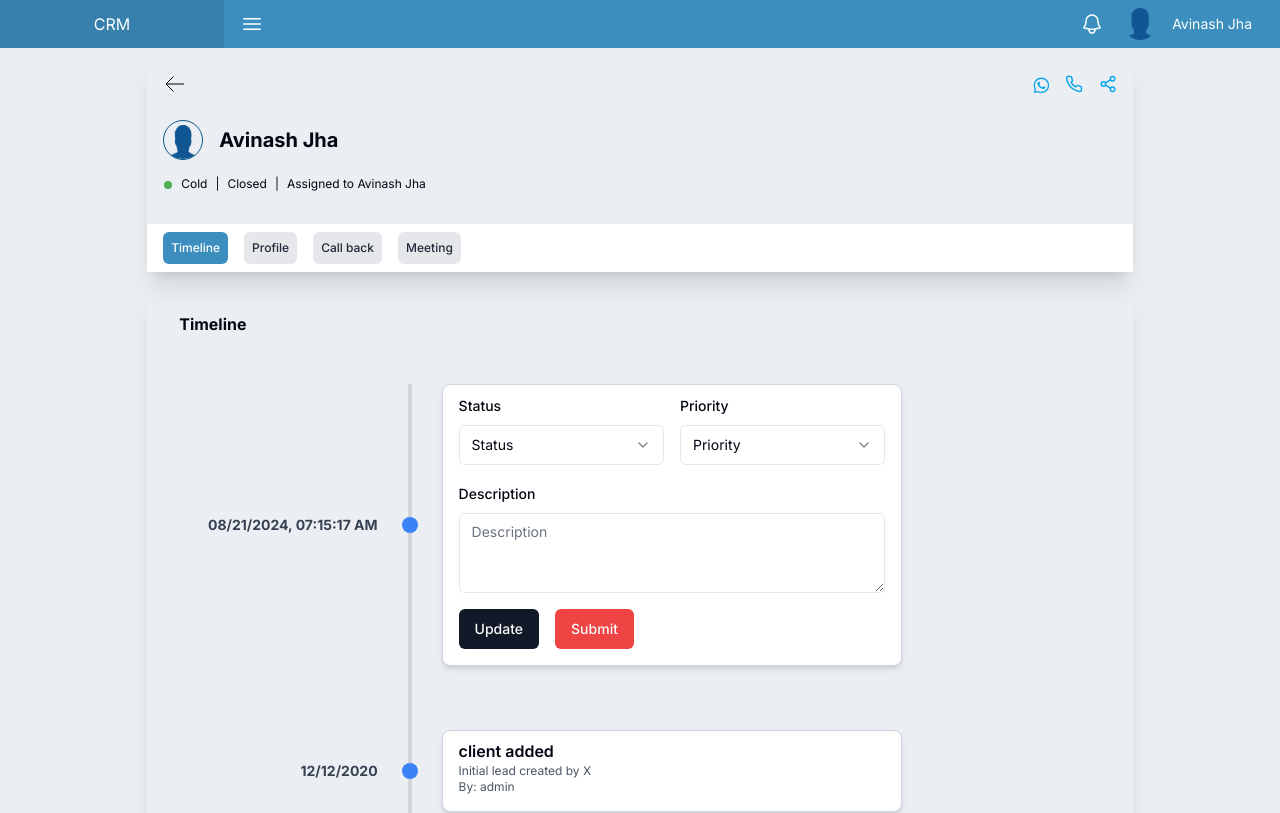
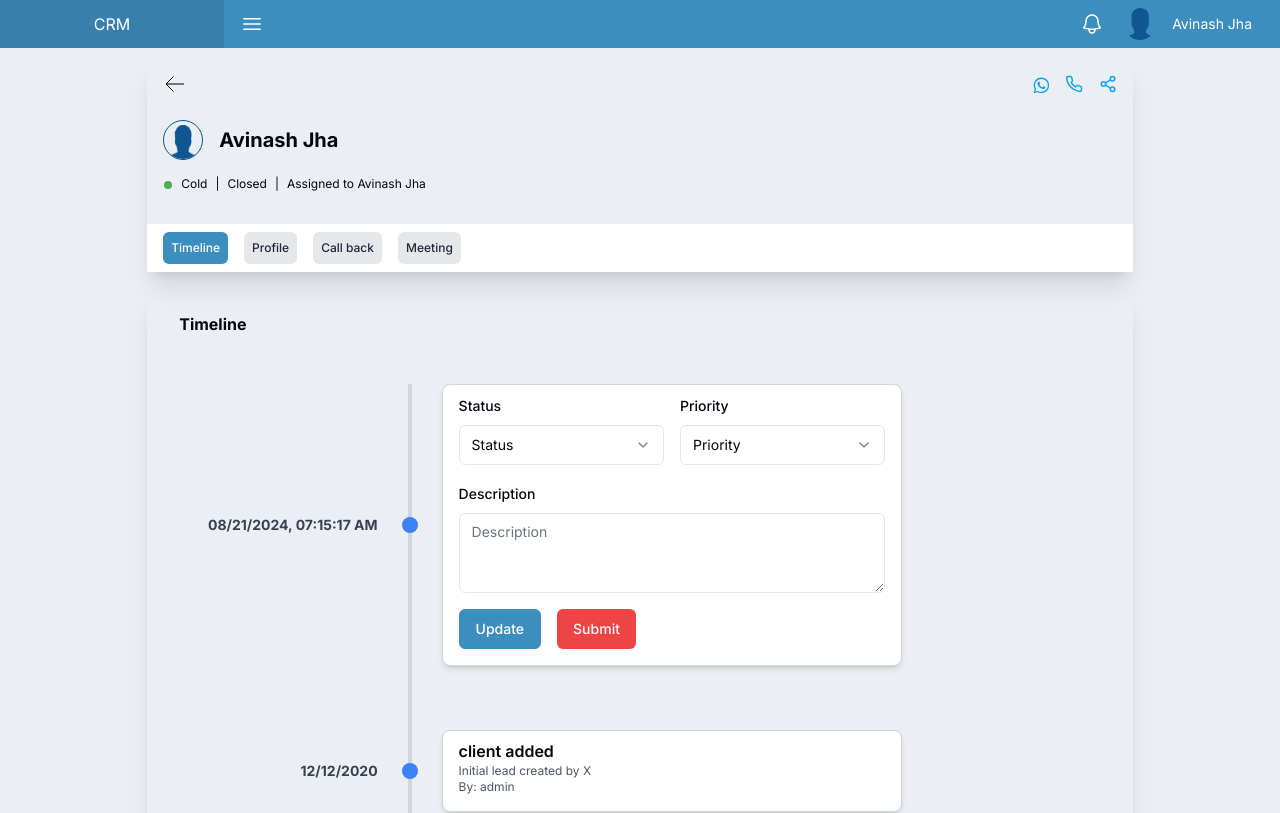
Before and after one commit to Buzxxx/ehe_next, a Next.js app: page /lead/1 in a window 1280 px wide. Shown: the top 813 px of the page. Built offline with nearby package versions, Linux system fonts and the light colour scheme.

Commit message:
Re - Lead - Individiual Lead page - Meeting #37

```diff
--- a/src/components/lead/feature/leadMeetingForm.tsx
+++ b/src/components/lead/feature/leadMeetingForm.tsx
@@ -39,9 +39,9 @@ const LeadMeetingForm = () => {
             fieldType={FormFieldType.DATE_PICKER}
             name="date"
             label="Preferred Date & Time"
-            showTimeSelect={true}
+            showTimeSelect
             placeholder="dd-mm-yyyy h-mm"
-            dateFormat="dd-mm-yyyy h-mm aa"
+            dateFormat="dd-mm-yyyy h:mm aa"
           ></CustomFormField>
           <CustomFormField
             control={form.control}
@@ -72,7 +72,10 @@ const LeadMeetingForm = () => {
             placeholder="Add a description (if required)"
           ></CustomFormField>
 
-          <Button type="submit" variant={"default"} className="mx-auto block">
+          <Button
+            type="submit"
+            className="mx-auto block bg-dashboard-primary border border-dashboard-primary text-white hover:text-dashboard-primary"
+          >
             Set A Follow Up
           </Button>
         </form>
--- a/src/components/lead/feature/leadProfileUpdateForm.tsx
+++ b/src/components/lead/feature/leadProfileUpdateForm.tsx
@@ -190,7 +190,10 @@ const LeadProfileUpdateForm = () => {
             )}
           </div>
 
-          <Button type="submit" variant={"default"} className="ml-auto block">
+          <Button
+            type="submit"
+            className="mx-auto block bg-dashboard-primary border border-dashboard-primary text-white  hover:text-dashboard-primary"
+          >
             Update & Close
           </Button>
         </form>
--- a/src/components/lead/feature/leadStatusUpdateForm.tsx
+++ b/src/components/lead/feature/leadStatusUpdateForm.tsx
@@ -47,7 +47,6 @@ const LeadStatusUpdateForm = () => {
           )}
 
           <CustomFormField
-
             control={form.control}
             fieldType={FormFieldType.SELECT}
             name="priority"
@@ -60,17 +59,19 @@ const LeadStatusUpdateForm = () => {
           </CustomFormField>
         </div>
         <CustomFormField
-
           control={form.control}
           fieldType={FormFieldType.TEXTAREA}
           name="description"
           label="Description"
           placeholder="Description"
         ></CustomFormField>
-        <Button type="submit" variant={'default'}>
+        <Button
+          type="submit"
+          className=" border border-dashboard-primary text-white bg-dashboard-primary hover:text-dashboard-primary"
+        >
           Update
         </Button>
-        <Button type="submit" className="ml-4" variant={'destructive'}>
+        <Button type="submit" className="ml-4" variant={"destructive"}>
           Submit
         </Button>
       </form>
```
